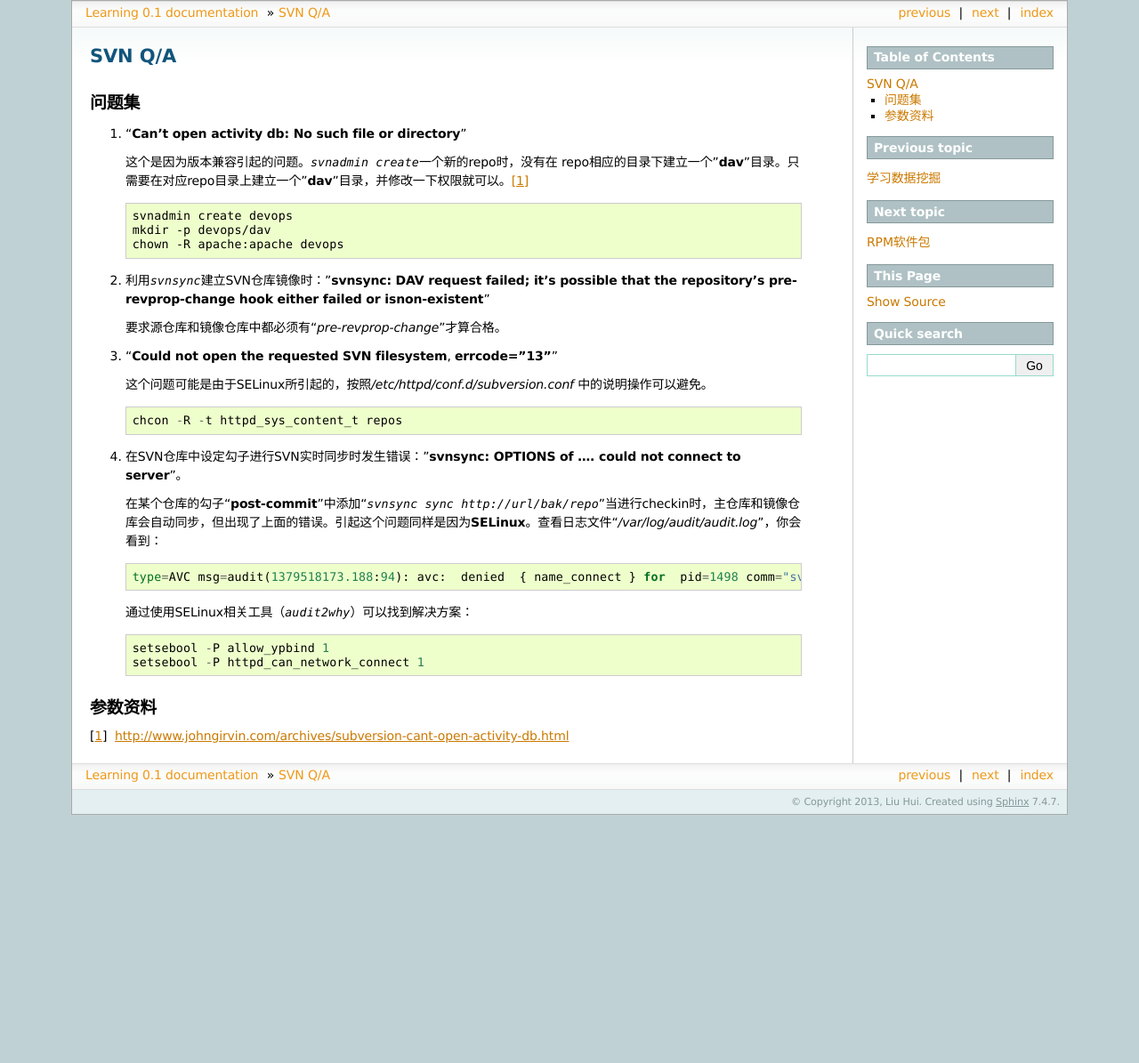
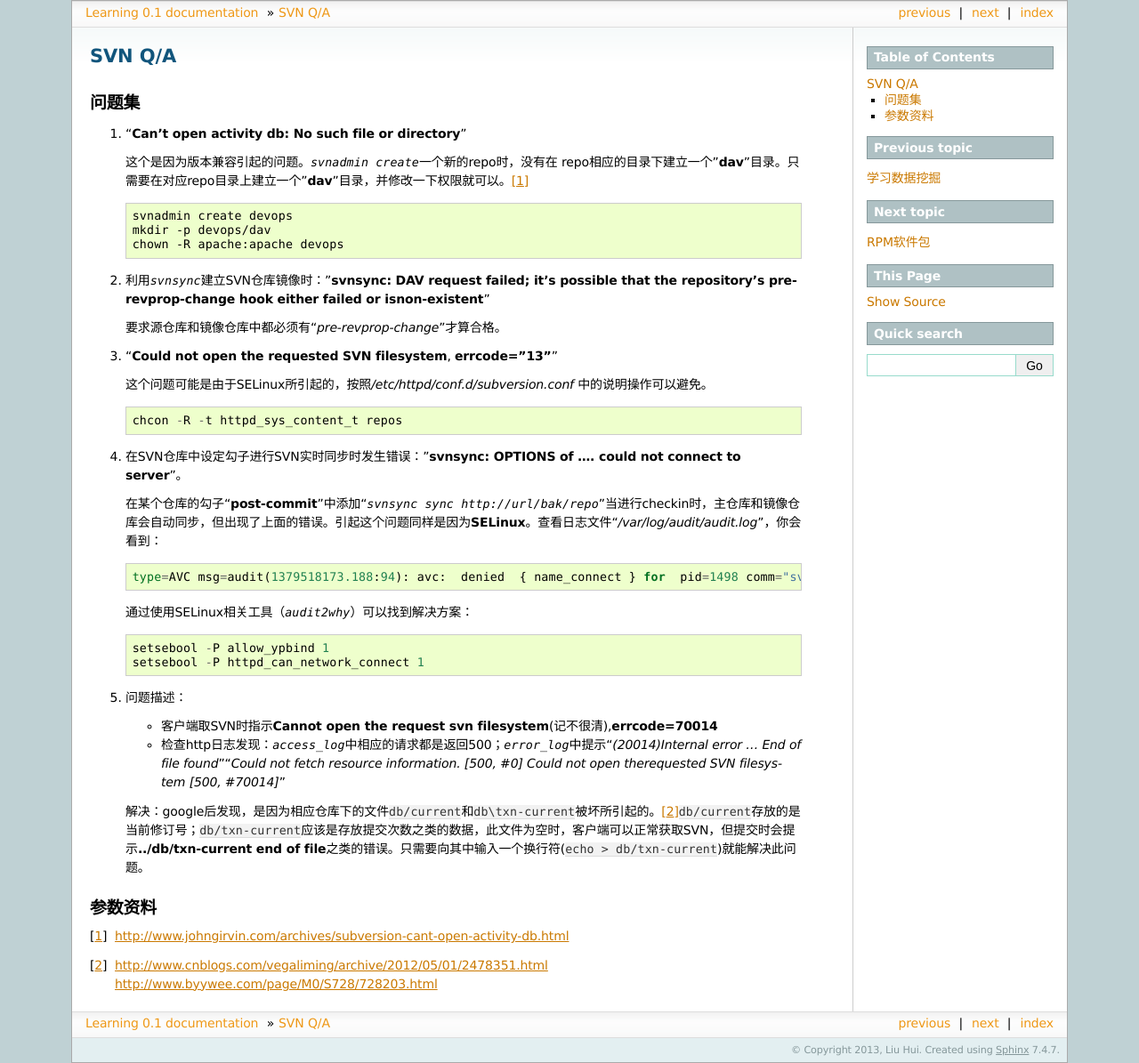
Before and after one commit to huiliu/learning.docs.hui, a Sphinx documentation site: the page built from source/svn.rst, in a window 1280 px wide. Shown: the whole page at 89% size. Built offline with Sphinx 7.4.7, drawn with Linux system fonts in a browser that asks for light colours; formulas are drawn with MathJax 3; before the commit the page ends 916 px from its top, so only the background shows below that.

Commit message:
UPDATE svn.rst
SVN "Cannot open the request svn filesystem." errcode=70014

```diff
--- a/source/svn.rst
+++ b/source/svn.rst
@@ -53,7 +53,24 @@ SVN Q/A
 
     需要进行一步学习关于SELinux管理的知识，audit2why属于包setroubleshoot
 
+5.  问题描述：
+
+    *   客户端取SVN时指示\ **Cannot open the request svn filesystem**\
+        (记不很清),\ **errcode=70014**
+    *   检查http日志发现：\ `access_log`\ 中相应的请求都是返回500；\
+        `error_log`\ 中提示“\ *(20014)Internal error ...  End of file found*\ ”\
+        “\ *Could not fetch resource information.  [500, #0] Could not open the\
+        requested SVN filesystem  [500, #70014]*\ ”
+
+    解决：google后发现，是因为相应仓库下的文件\ ``db/current``\ 和\
+    ``db\txn-current``\ 被坏所引起的。\ [#]_\ ``db/current``\ 存放的是当前修订\
+    号；\ ``db/txn-current``\ 应该是存放提交次数之类的数据，此文件为空时，客户\
+    端可以正常获取SVN，但提交时会提示\ **../db/txn-current end of file**\ 之类\
+    的错误。只需要向其中输入一个换行符(``echo > db/txn-current``)就能解决此问题。
+
 
 参数资料
 =========
-.. [#] http://www.johngirvin.com/archives/subversion-cant-open-activity-db.html
+.. [#]  http://www.johngirvin.com/archives/subversion-cant-open-activity-db.html
+.. [#]  http://www.cnblogs.com/vegaliming/archive/2012/05/01/2478351.html
+        http://www.byywee.com/page/M0/S728/728203.html
```
